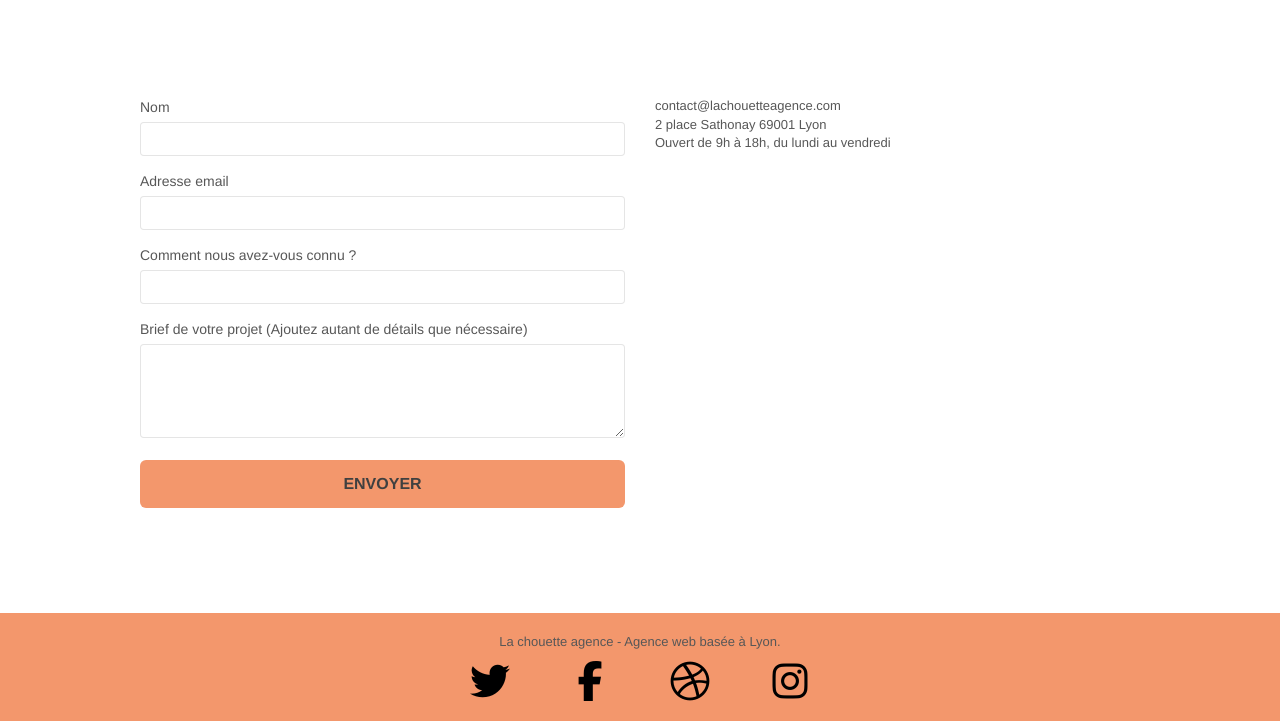
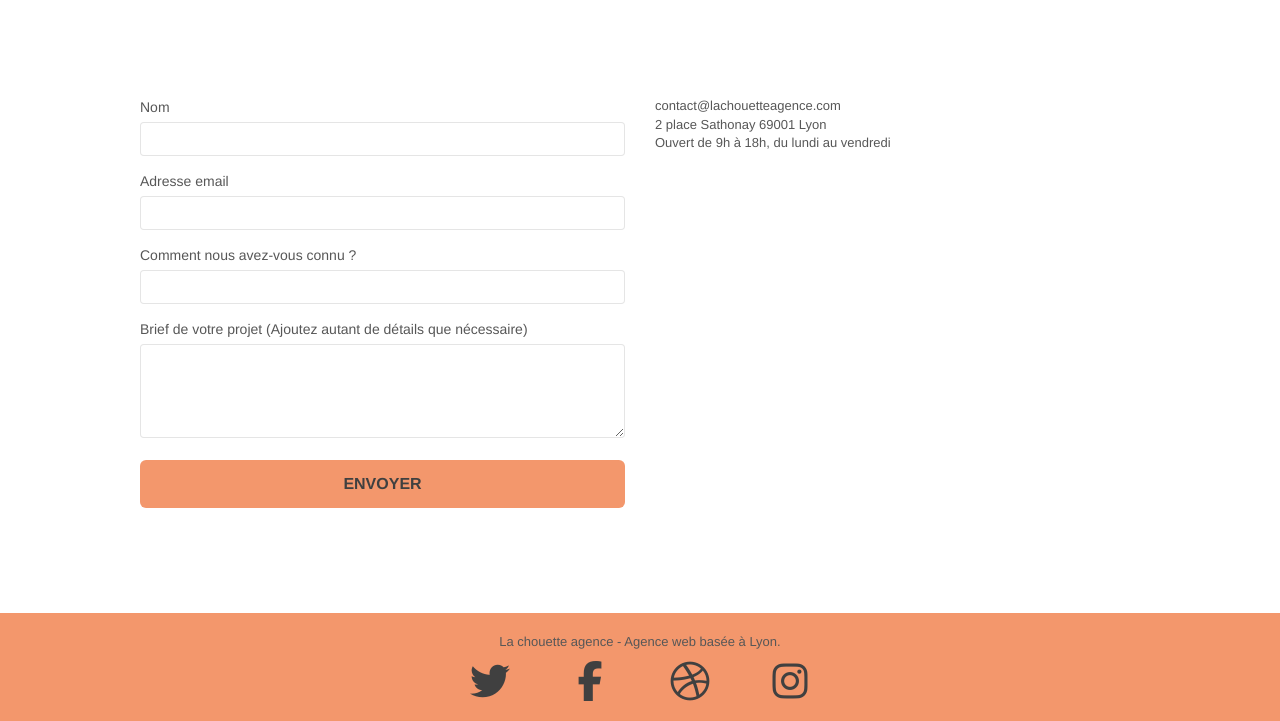
Before and after one commit to Goeman-code/P4_Code-Source_Goeman, a plain HTML site: page page2.html in a window 1280 px wide. Shown: the part 404-1125 px from the top of the page. Drawn offline with nearby package versions, Linux system fonts and the light colour scheme.

Commit message:
colors changes

```diff
--- a/page2.html
+++ b/page2.html
@@ -118,7 +118,7 @@
 
 
 <!-- Footer - bloc-8 -->
-<div class="bloc bgc-atomic-tangerine d-bloc" id="bloc-8">
+<div class="bloc bgc-atomic-tangerine" id="bloc-8">
 	<div class="container bloc-sm">
 		<div class="row">
 			<div class="col-sm-12">
--- a/style.css
+++ b/style.css
@@ -14,7 +14,7 @@ button {
 }
 
 .icone-reso {
-    color: #000000!important;
+    color: #404040!important;
 }
 .couleur-p {
     color: white!important;
```
